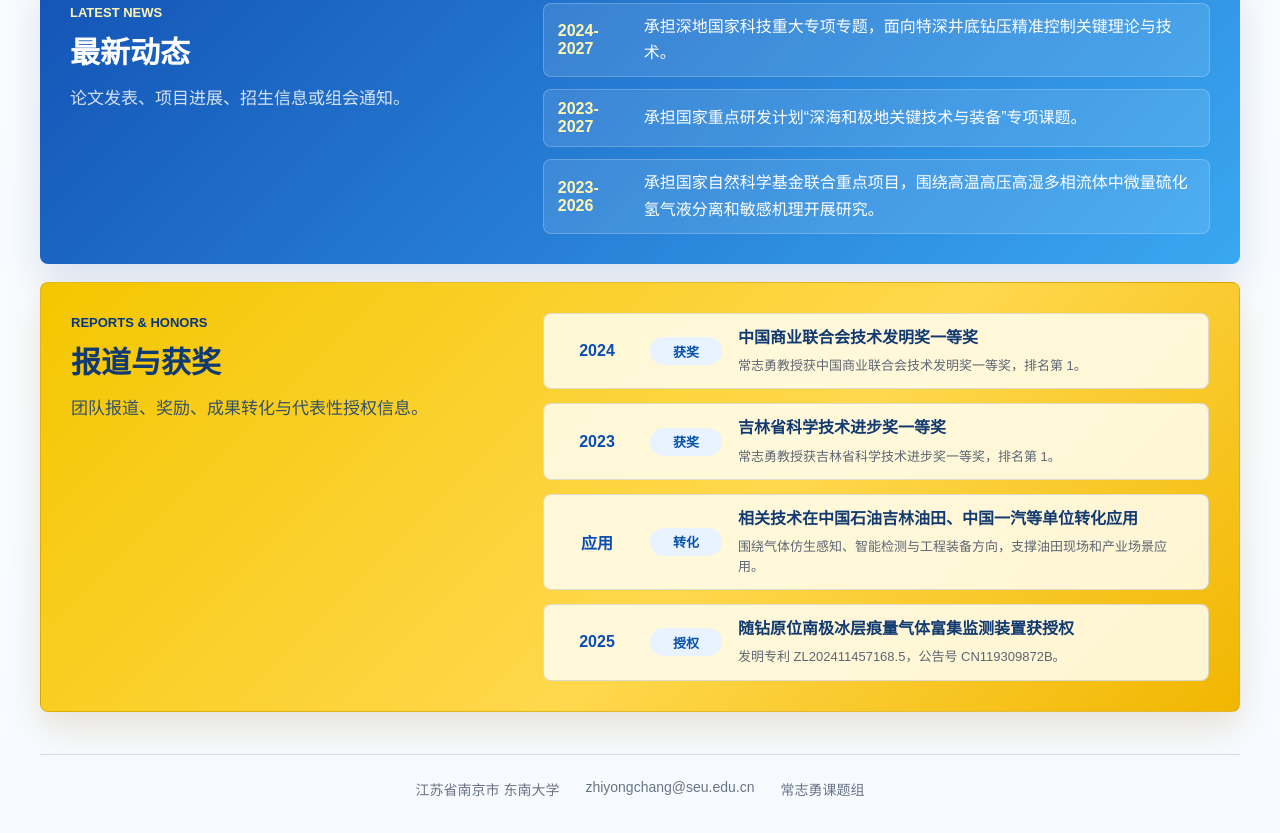
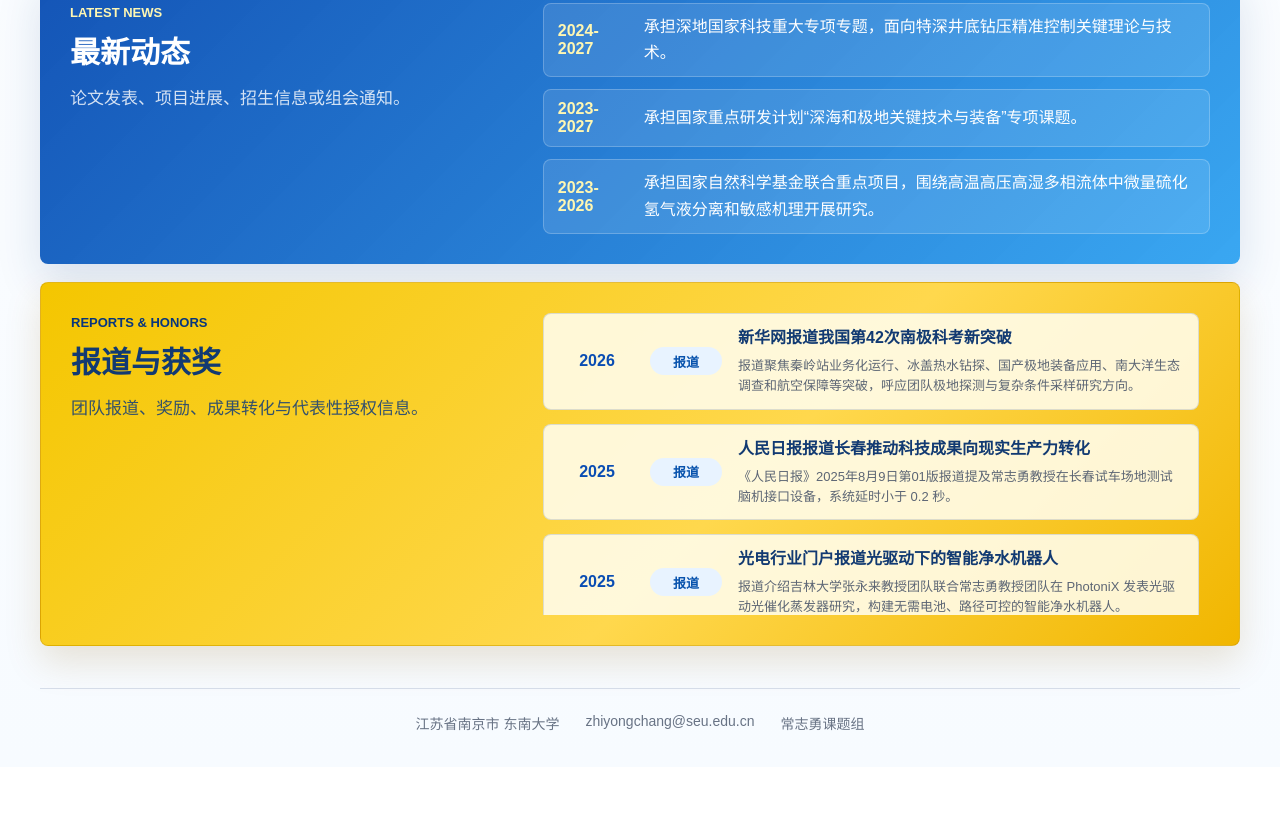
Before and after one commit to seuchanglab/seuchanglab.github.io, a plain HTML site: page index.html in a window 1280 px wide. Shown: the part 1350-2183 px from the top of the page. After the commit the page ends 2117 px from the top, so only its background shows below. Drawn offline with Linux system fonts and the light colour scheme.

Commit message:
6.5更新

```diff
--- a/config.js
+++ b/config.js
@@ -108,31 +108,66 @@ window.homepageConfig = {
 
   reports: [
     {
+      date: "2026",
+      type: "报道",
+      title: "新华网报道我国第42次南极科考新突破",
+      href: "https://www.xinhuanet.com/government/20260409/b0e7ac4983ef4c7abbd574dd809d9fdb/c.html",
+      text: "报道聚焦秦岭站业务化运行、冰盖热水钻探、国产极地装备应用、南大洋生态调查和航空保障等突破，呼应团队极地探测与复杂条件采样研究方向。",
+    },
+    {
+      date: "2025",
+      type: "报道",
+      title: "人民日报报道长春推动科技成果向现实生产力转化",
+      href: "assets/人民日报报道.png",
+      text: "《人民日报》2025年8月9日第01版报道提及常志勇教授在长春试车场地测试脑机接口设备，系统延时小于 0.2 秒。",
+    },
+    {
+      date: "2025",
+      type: "报道",
+      title: "光电行业门户报道光驱动下的智能净水机器人",
+      href: "https://b2b.csoe.org.cn/news/show-807.html",
+      text: "报道介绍吉林大学张永来教授团队联合常志勇教授团队在 PhotoniX 发表光驱动光催化蒸发器研究，构建无需电池、路径可控的智能净水机器人。",
+    },
+    {
+      date: "2024",
+      type: "报道",
+      title: "吉林省科技厅报道气体仿生传感与随钻融合监控技术",
+      href: "https://kjt.jl.gov.cn/xwzx/kjcg/202404/t20240410_8892470.html",
+      text: "报道介绍团队建立气体仿生特异传感与随钻多相融合监控关键技术体系，该技术荣获 2023 年度吉林省科技进步奖一等奖。",
+    },
+    {
+      date: "2024",
+      type: "报道",
+      title: "人民网报道“地壳一号”向地球深部进军",
+      href: "http://jl.people.com.cn/n2/2024/0730/c349771-40928696.html",
+      text: "报道聚焦吉林大学自主研发的“地壳一号”万米钻机及深部科学钻探，呈现地球深部探测与能源探测方向的吉林科技成果。",
+    },
+    {
       date: "2024",
       type: "获奖",
       title: "中国商业联合会技术发明奖一等奖",
-      href: "achievements.html",
+      href: "https://me.seu.edu.cn/czy/list.htm",
       text: "常志勇教授获中国商业联合会技术发明奖一等奖，排名第 1。",
     },
     {
       date: "2023",
       type: "获奖",
       title: "吉林省科学技术进步奖一等奖",
-      href: "achievements.html",
+      href: "https://kjt.jl.gov.cn/xwzx/kjcg/202404/t20240410_8892470.html",
       text: "常志勇教授获吉林省科学技术进步奖一等奖，排名第 1。",
     },
     {
       date: "应用",
       type: "转化",
       title: "相关技术在中国石油吉林油田、中国一汽等单位转化应用",
-      href: "achievements.html",
+      href: "https://me.seu.edu.cn/czy/list.htm",
       text: "围绕气体仿生感知、智能检测与工程装备方向，支撑油田现场和产业场景应用。",
     },
     {
       date: "2025",
       type: "授权",
       title: "随钻原位南极冰层痕量气体富集监测装置获授权",
-      href: "achievements.html",
+      href: "https://patents.google.com/patent/CN119309872B/zh",
       text: "发明专利 ZL202411457168.5，公告号 CN119309872B。",
     },
   ],
@@ -1113,7 +1148,7 @@ window.homepageConfig = {
             {
               year: "2023",
               title: "吉林省科学技术进步奖一等奖",
-              href: "https://me.seu.edu.cn/czy/list.htm",
+              href: "https://kjt.jl.gov.cn/xwzx/kjcg/202404/t20240410_8892470.html",
               desc: "常志勇教授获吉林省科学技术进步奖一等奖，排名第 1。",
               tags: ["奖励", "一等奖"],
             },
@@ -1123,6 +1158,41 @@ window.homepageConfig = {
               href: "https://me.seu.edu.cn/czy/list.htm",
               desc: "相关技术服务东北振兴，并在中国石油吉林油田、中国一汽等单位转化应用。",
               tags: ["成果转化", "工程应用"],
+            },
+            {
+              year: "2026",
+              title: "新华网报道我国第42次南极科考新突破",
+              href: "https://www.xinhuanet.com/government/20260409/b0e7ac4983ef4c7abbd574dd809d9fdb/c.html",
+              desc: "报道聚焦秦岭站业务化运行、冰盖热水钻探、国产极地装备应用、南大洋生态调查和航空保障等突破，呼应团队极地探测与复杂条件采样研究方向。",
+              tags: ["媒体报道", "新华社"],
+            },
+            {
+              year: "2025",
+              title: "人民日报报道长春推动科技成果向现实生产力转化",
+              href: "assets/人民日报报道.png",
+              desc: "《人民日报》2025年8月9日第01版报道提及常志勇教授在长春试车场地测试脑机接口设备，系统延时小于 0.2 秒。",
+              tags: ["媒体报道", "人民日报"],
+            },
+            {
+              year: "2025",
+              title: "光电行业门户报道光驱动下的智能净水机器人",
+              href: "https://b2b.csoe.org.cn/news/show-807.html",
+              desc: "报道介绍吉林大学张永来教授团队联合常志勇教授团队在 PhotoniX 发表光驱动光催化蒸发器研究，构建无需电池、路径可控的智能净水机器人。",
+              tags: ["媒体报道", "PhotoniX"],
+            },
+            {
+              year: "2024",
+              title: "吉林省科技厅报道气体仿生传感与随钻融合监控技术",
+              href: "https://kjt.jl.gov.cn/xwzx/kjcg/202404/t20240410_8892470.html",
+              desc: "报道介绍团队建立气体仿生特异传感与随钻多相融合监控关键技术体系，该技术荣获 2023 年度吉林省科技进步奖一等奖。",
+              tags: ["媒体报道", "科技成果"],
+            },
+            {
+              year: "2024",
+              title: "人民网报道“地壳一号”向地球深部进军",
+              href: "http://jl.people.com.cn/n2/2024/0730/c349771-40928696.html",
+              desc: "报道聚焦吉林大学自主研发的“地壳一号”万米钻机及深部科学钻探，呈现地球深部探测与能源探测方向的吉林科技成果。",
+              tags: ["媒体报道", "深部探测"],
             },
           ],
         },
--- a/css/styles.css
+++ b/css/styles.css
@@ -686,11 +686,28 @@ img {
 
 .reports-list {
   display: grid;
-  align-content: center;
   gap: 14px;
   margin: 0;
-  padding: 0;
+  max-height: 302px;
+  overflow-y: auto;
+  padding: 0 10px 0 0;
   list-style: none;
+  scrollbar-color: rgba(7, 54, 126, 0.45) rgba(255, 253, 238, 0.46);
+  scrollbar-width: thin;
+}
+
+.reports-list::-webkit-scrollbar {
+  width: 8px;
+}
+
+.reports-list::-webkit-scrollbar-track {
+  border-radius: 999px;
+  background: rgba(255, 253, 238, 0.46);
+}
+
+.reports-list::-webkit-scrollbar-thumb {
+  border-radius: 999px;
+  background: rgba(7, 54, 126, 0.45);
 }
 
 .reports-list li {
@@ -1628,6 +1645,10 @@ img {
     padding: 22px;
   }
 
+  .reports-list {
+    max-height: 540px;
+  }
+
   .reports-list a {
     grid-template-columns: 72px 1fr;
     grid-template-rows: auto auto auto;
--- a/js/app.js
+++ b/js/app.js
@@ -392,7 +392,7 @@
     .map(
       (item) => `
         <li>
-          <a href="${esc(item.href || "#reports")}">
+          <a${attrsForHref(item.href || "#reports")}>
             <span>${esc(item.date)}</span>
             <strong>${esc(item.type || "报道")}</strong>
             <p>${esc(item.title)}</p>
```
Also changed, not shown: 1 other file.
